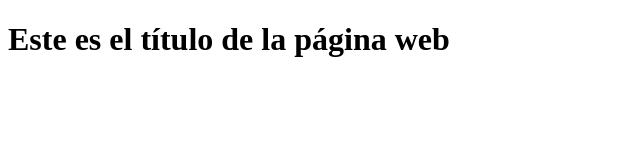
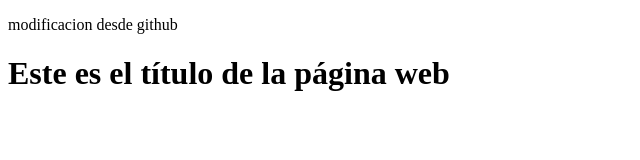
Before and after one commit to RMMFindHolding/empresa1, a plain HTML site: page index.html in a window 1280 px wide. Shown: the whole page, without its empty margins (0-640 px from the left). Drawn offline with Linux system fonts and the light colour scheme.

Commit message:
Update index.html

```diff
--- a/index.html
+++ b/index.html
@@ -5,6 +5,7 @@
     <meta http-equiv="X-UA-Compatible" content="IE=edge">
     <meta name="viewport" content="width=device-width, initial-scale=1.0">
     <title>Document</title>
+    <p>modificacion desde github</p>
 </head>
 <body>
     <h1>Este es el título de la página web</h1>
```
